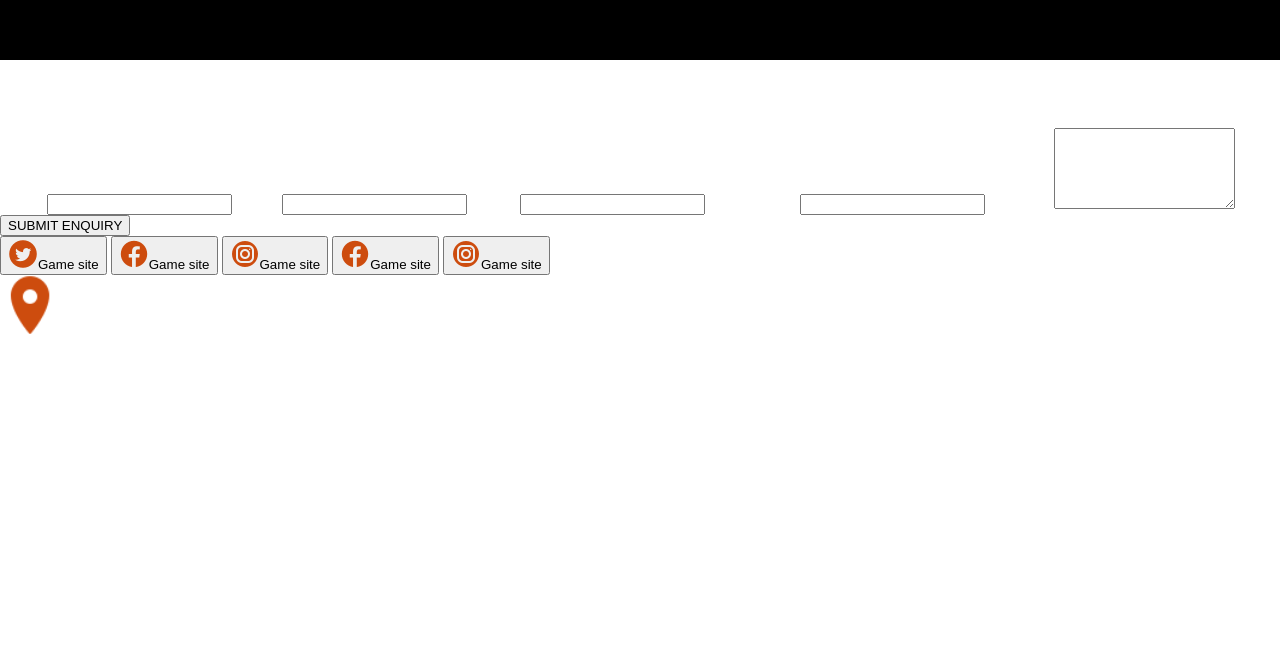
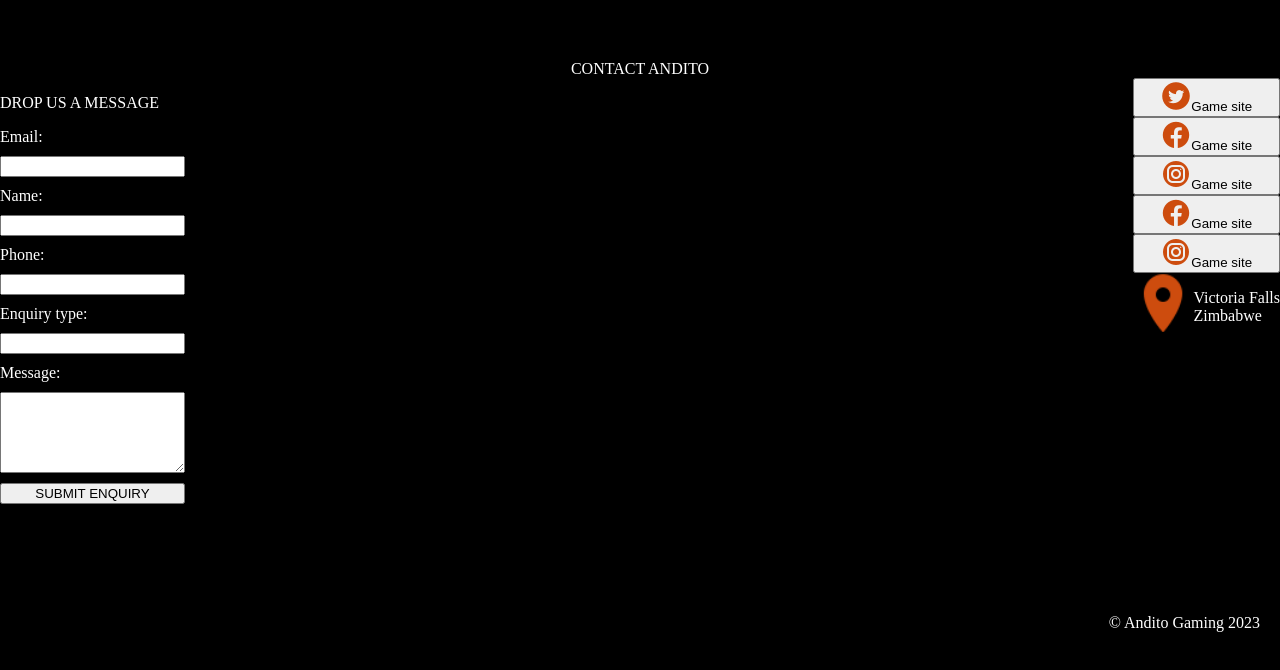
Before and after one commit to Andito-Game-Dev/Andito-Website-New3.0, a plain HTML site: page index.html in a window 1280 px wide. Shown: the part 2340-3010 px from the top of the page. Before the commit the page ends 2765 px from the top, so only its background shows below. Drawn offline with nearby package versions, Linux system fonts and the light colour scheme.

Commit message:
contact us section basic styling added

```diff
--- a/index.html
+++ b/index.html
@@ -291,6 +291,7 @@
                     </form>
 
                 </div>
+
             </div>
 
             <div class="contact_page_right_content">
@@ -312,7 +313,7 @@
 
         </div>
 
-        <footer class="footer-btm">
+        <footer class="footer-bottom">
             &copy; Andito Gaming 2023
           </footer>
 
--- a/styles.css
+++ b/styles.css
@@ -255,3 +255,48 @@ body {
 .about_us_right_top_content .carousel {
     width: 40%;
 }
+
+/*_____________________________________________________*/
+
+
+
+/*--------------------About Us Page-----------------------*/
+.contact_page {
+    background-color: black;
+    height: 100vh;
+}
+
+.contact_page_header {
+    text-align: center;
+}
+
+.contact_page_content {
+    display: flex;
+    justify-content: space-between;
+}
+
+.contact_form {
+    display: flex;
+    flex-direction: row;
+}
+
+.contact-form form {
+    display: grid;
+    gap: 10px;
+}
+
+.contact_page_social_media_link_handles {
+    display: flex;
+    flex-direction: column;
+}
+
+.contact_page_address {
+    display: flex;
+}
+
+.footer-bottom {
+    text-align: right;
+    margin-top: 30px;
+    margin-top: 110px;
+    padding-right: 20px;
+}
```
